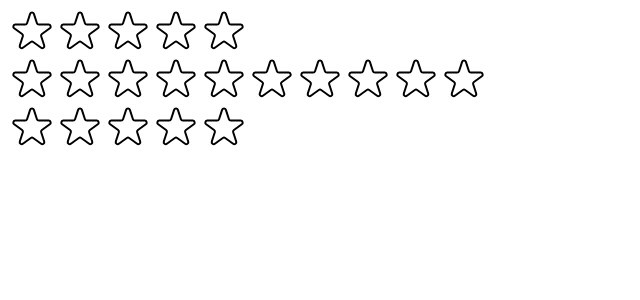
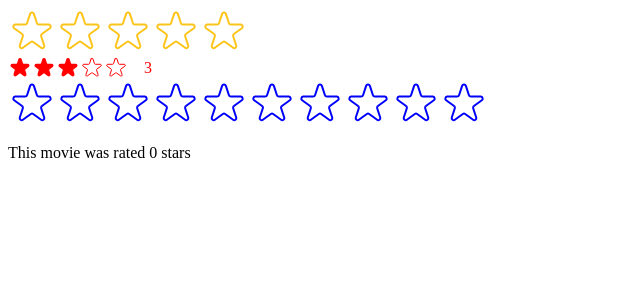
Before and after one commit to ShadowFax1731/usePopcorn, a React (Vite) app: page / in a window 1280 px wide. Shown: the top 300 px of the page, without its empty margins (0-640 px from the left). Built offline with nearby package versions, Linux system fonts and the light colour scheme.

Commit message:
Improving reusability of StarRating with props

```diff
--- a/src/StarRating.jsx
+++ b/src/StarRating.jsx
@@ -10,21 +10,32 @@ const starContainerStyle = {
   display: "flex",
 };
 
-const textStyle = {
-  lineHeight: "1",
-  margin: "0",
-};
-
-const StarRating = ({ maxRating = 5 }) => {
-  const [rating, setRating] = useState(0);
+const StarRating = ({
+  maxRating = 5,
+  color = "#fcc419",
+  size = 48,
+  className = "",
+  messages = [],
+  defaultRating = 0,
+  onSetRating,
+}) => {
+  const [rating, setRating] = useState(defaultRating);
   const [tempRating, setTempRating] = useState(0);
 
   function handleRating(rating) {
     setRating(rating);
+    onSetRating(rating);
   }
 
+  const textStyle = {
+    lineHeight: "1",
+    margin: "0",
+    color,
+    fontSize: `${size / 1.5}px`,
+  };
+
   return (
-    <div style={containerStyle}>
+    <div style={containerStyle} className={className}>
       <div style={starContainerStyle}>
         {Array.from({ length: maxRating }, (_, i) => (
           <Star
@@ -33,24 +44,31 @@ const StarRating = ({ maxRating = 5 }) => {
             onClick={() => handleRating(i + 1)}
             onHoverIn={() => setTempRating(i + 1)}
             onHoverOut={() => setTempRating(0)}
+            color={color}
+            size={size}
           />
         ))}
       </div>
-      <p style={textStyle}>{tempRating || rating || ""}</p>
+      <p style={textStyle}>
+        {messages.length === maxRating
+          ? messages[tempRating ? tempRating - 1 : rating - 1]
+          : tempRating || rating || ""}
+      </p>
     </div>
   );
 };
 
 export default StarRating;
 
-const starStyle = {
-  width: "48px",
-  height: "48px",
-  display: "block",
-  cursor: "pointer",
-};
+function Star({ onClick, full, onHoverIn, onHoverOut, color, size }) {
+  const starStyle = {
+    display: "block",
+    cursor: "pointer",
+    color,
+    width: `${size}px`,
+    height: `${size}px`,
+  };
 
-function Star({ onClick, full, onHoverIn, onHoverOut }) {
   return (
     <span
       role="button"
@@ -63,8 +81,8 @@ function Star({ onClick, full, onHoverIn, onHoverOut }) {
         <svg
           xmlns="http://www.w3.org/2000/svg"
           viewBox="0 0 20 20"
-          fill="#000"
-          stroke="#000"
+          fill={color}
+          stroke={color}
         >
           <path d="M9.049 2.927c.3-.921 1.603-.921 1.902 0l1.07 3.292a1 1 0 00.95.69h3.462c.969 0 1.371 1.24.588 1.81l-2.8 2.034a1 1 0 00-.364 1.118l1.07 3.292c.3.921-.755 1.688-1.54 1.118l-2.8-2.034a1 1 0 00-1.175 0l-2.8 2.034c-.784.57-1.838-.197-1.539-1.118l1.07-3.292a1 1 0 00-.364-1.118L2.98 8.72c-.783-.57-.38-1.81.588-1.81h3.461a1 1 0 00.951-.69l1.07-3.292z" />
         </svg>
@@ -73,7 +91,7 @@ function Star({ onClick, full, onHoverIn, onHoverOut }) {
           xmlns="http://www.w3.org/2000/svg"
           fill="none"
           viewBox="0 0 24 24"
-          stroke="#000"
+          stroke={color}
         >
           <path
             strokeLinecap="round"
--- a/src/main.jsx
+++ b/src/main.jsx
@@ -1,4 +1,4 @@
-import { StrictMode } from "react";
+import { StrictMode, useState } from "react";
 import { createRoot } from "react-dom/client";
 // import './index.css'
 // import App from './App.jsx'
@@ -6,8 +6,22 @@ import StarRating from "./StarRating";
 createRoot(document.getElementById("root")).render(
   <StrictMode>
     {/* <App /> */}
-    <StarRating maxRating={5} />
-    <StarRating maxRating={10} />
-    <StarRating />
+    <StarRating
+      maxRating={5}
+      messages={["Terrible", "Bad", "Average", "Good", "Amazing"]}
+    />
+
+    <StarRating size={24} color="red" className="test" defaultRating={3} />
+    <Test />
   </StrictMode>
 );
+
+function Test() {
+  const [movieRating, setMovieRating] = useState(0);
+  return (
+    <div>
+      <StarRating maxRating={10} color="blue" onSetRating={setMovieRating} />
+      <p>This movie was rated {movieRating} stars</p>
+    </div>
+  );
+}
```
